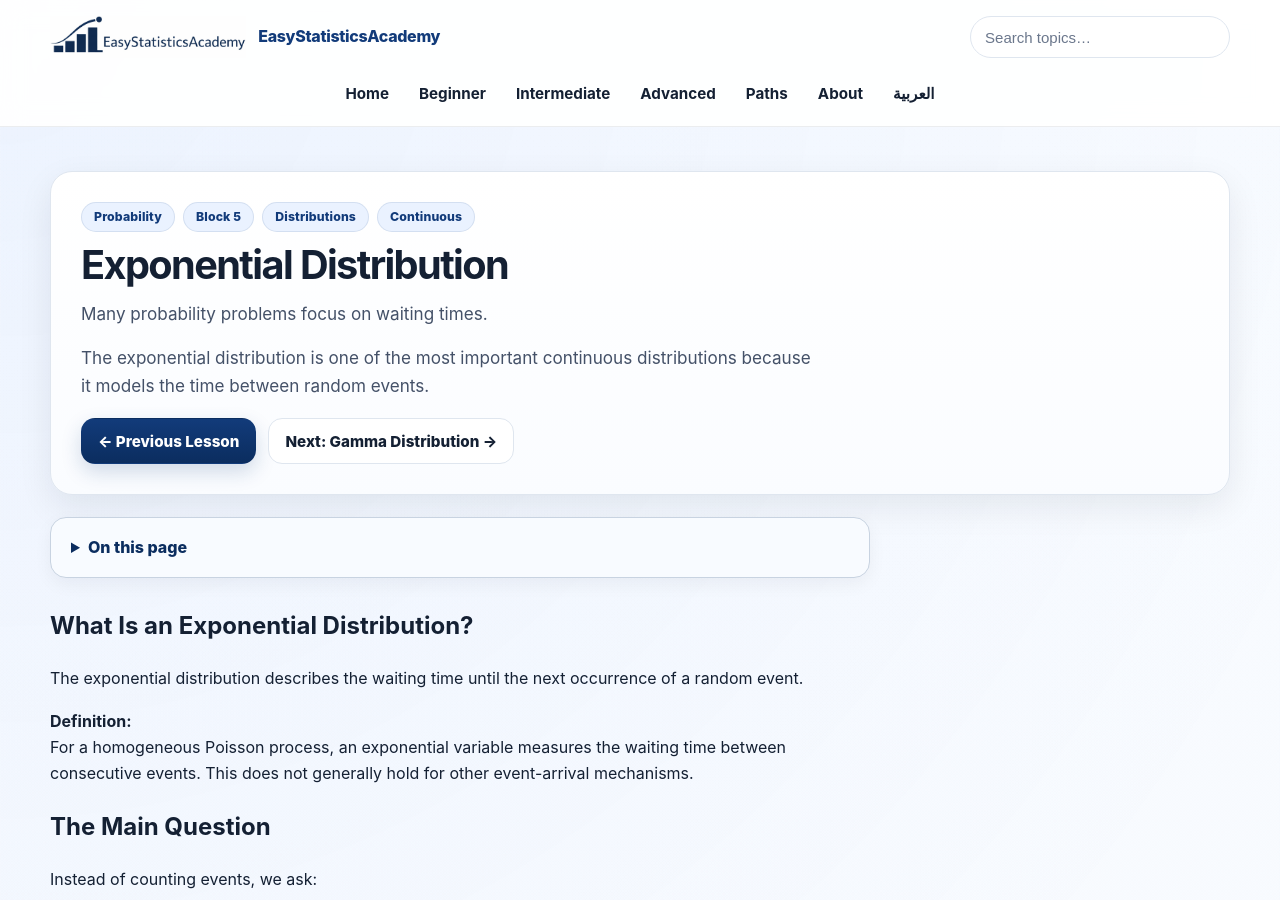
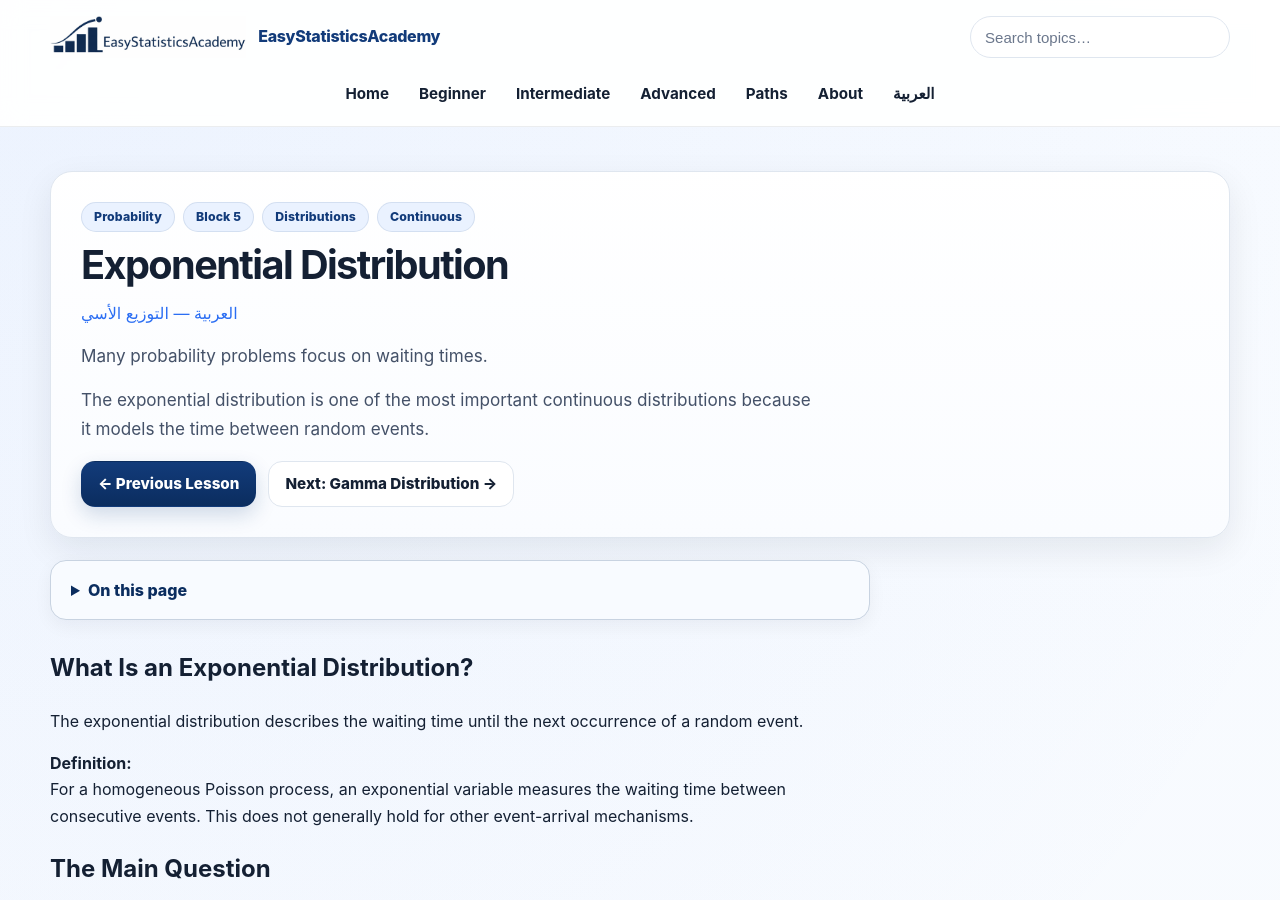
Before and after one commit to ammar-homaida-statistics/easystatisticsacademy, a Jekyll site: the page built from probability/distributions/exponential-distribution/index.md, in a window 1280 px wide and 900 px high. Built offline with Jekyll 4.4.1, drawn with Linux system fonts in a browser that asks for light colours.

Commit message:
Batch #65: wire Arabic Exponential language metadata and navigation (1/3)

```diff
--- a/probability/distributions/exponential-distribution/index.md
+++ b/probability/distributions/exponential-distribution/index.md
@@ -40,6 +41,7 @@ sidebar: false
     </div>
 
     <h1>Exponential Distribution</h1>
+    <p><a href="/ar/probability/distributions/exponential-distribution/" lang="ar" dir="rtl">العربية — التوزيع الأسي</a></p>
 
     <p class="lead">
       Many probability problems focus on waiting times.
```
Also changed, not shown: other parts of probability/distributions/exponential-distribution/index.md (+1 -0 lines).
